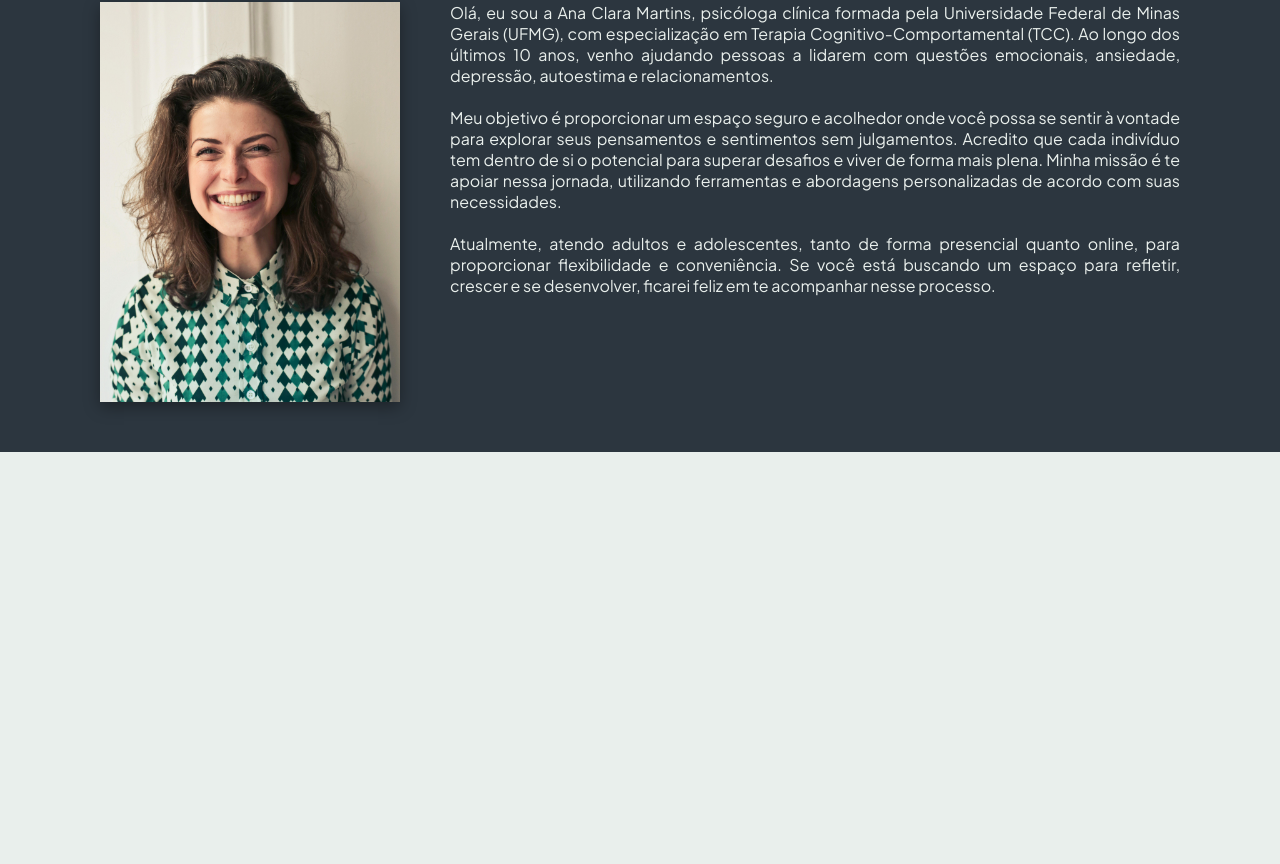
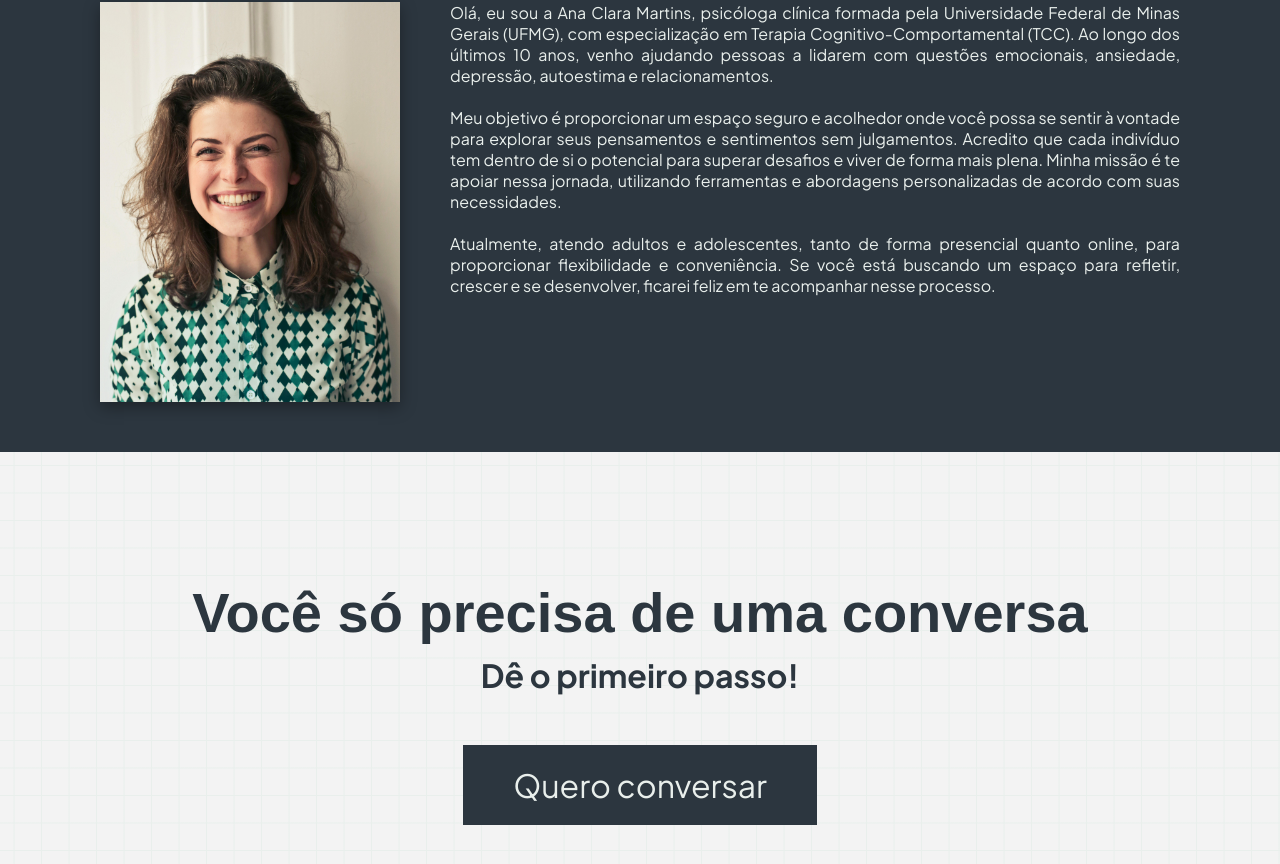
Before and after one commit to allessandrogomes/psychologist-portfolio, a Next.js app: page / in a window 1280 px wide. Shown: the part 2672-3536 px from the top of the page. Before the commit the page ends 3124 px from the top, so only its background shows below. Built offline with nearby package versions, Linux system fonts and the light colour scheme.

Commit message:
:sparkles:feat: cria e adiciona a sessão 'CallSection'.

```diff
--- a/src/app/page.tsx
+++ b/src/app/page.tsx
@@ -5,6 +5,7 @@ import "./globals.scss"
 import "@fontsource/plus-jakarta-sans"
 import TestemonialsSection from "@/components/TestemonialsSection";
 import AboutSection from "@/components/AboutSection";
+import CallSection from "@/components/CalllSection";
 
 export default function Home() {
   return (
@@ -15,6 +16,7 @@ export default function Home() {
           <ServicesSection />
           <TestemonialsSection />
           <AboutSection />
+          <CallSection />
         </main>
     </>
   );
--- /dev/null
+++ b/src/components/CalllSection/index.tsx
@@ -0,0 +1,11 @@
+import styles from "./styles.module.scss"
+
+export default function CallSection() {
+    return (
+        <section className={styles.section}>
+            <h2>Você só precisa de uma conversa</h2>
+            <h3>Dê o primeiro passo!</h3>
+            <button>Quero conversar</button>
+        </section>
+    )
+}
--- /dev/null
+++ b/src/components/CalllSection/styles.module.scss
@@ -0,0 +1,69 @@
+@import "@/app/globals.scss";
+
+.section {
+    width: 100%;
+    max-width: 100%;
+    height: 100%;
+    min-height: 500px;
+    display: flex;
+    flex-direction: column;
+    align-items: center;
+    justify-content: center;
+    padding: 50px 100px;
+    box-sizing: border-box;
+    text-align: center;
+    background-color: #F3F3F3;
+    background-image: linear-gradient(0deg, transparent 24%, $color1 25%, $color1 26%, transparent 27%, transparent 74%, $color1 75%, $color1 76%, transparent 77%, transparent),
+        linear-gradient(90deg, transparent 24%, $color1 25%, $color1 26%, transparent 27%, transparent 74%, $color1 75%, $color1 76%, transparent 77%, transparent);
+    background-size: 55px 55px;
+
+    h2,
+    h3 {
+        margin: 0;
+        width: 100%;
+    }
+
+    h2 {
+        font-size: 3.5rem;
+        font-weight: 600;
+    }
+
+    h3 {
+        font-size: 2rem;
+        margin-top: 10px;
+    }
+
+    button {
+        padding: 20px 50px;
+        font-size: 2rem;
+        border: none;
+        background-color: $color2;
+        color: $color1;
+        font-family: "Plus Jakarta Sans";
+        cursor: pointer;
+        transition: background-color 0.3s ease;
+        margin-top: 50px;
+
+        &:hover {
+            background-color: #2c363fc4;
+        }
+    }
+
+    @media (max-width: 767px) {
+        padding: 50px 30px;
+
+        h2 {
+            font-size: 2rem;
+            line-height: 2.5rem;
+        }
+
+        h3 {
+            font-size: 1.5rem;
+        }
+
+        button {
+            padding: 15px 20px;
+            font-size: 1.5rem;
+        }
+    }
+}
```
